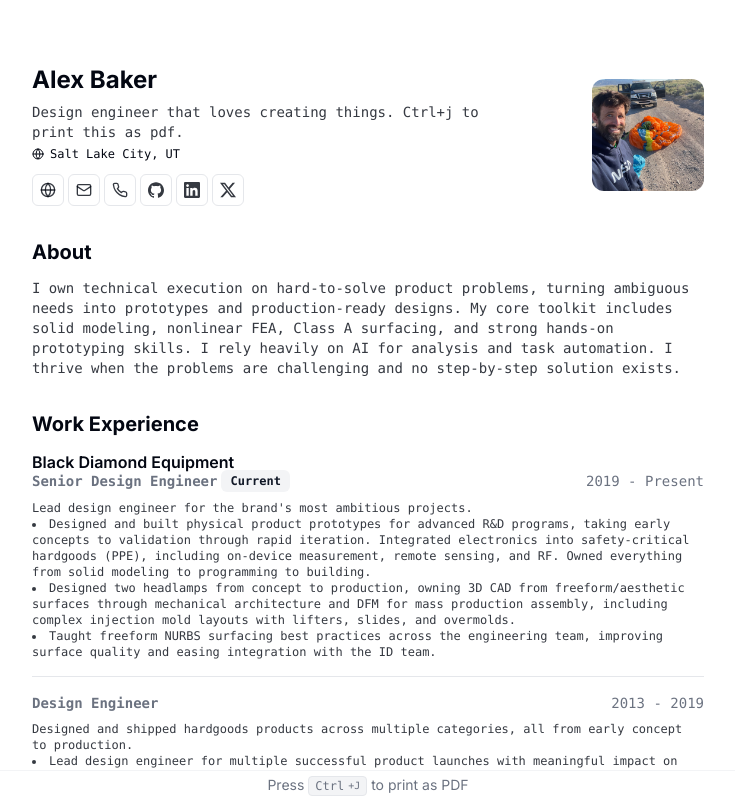
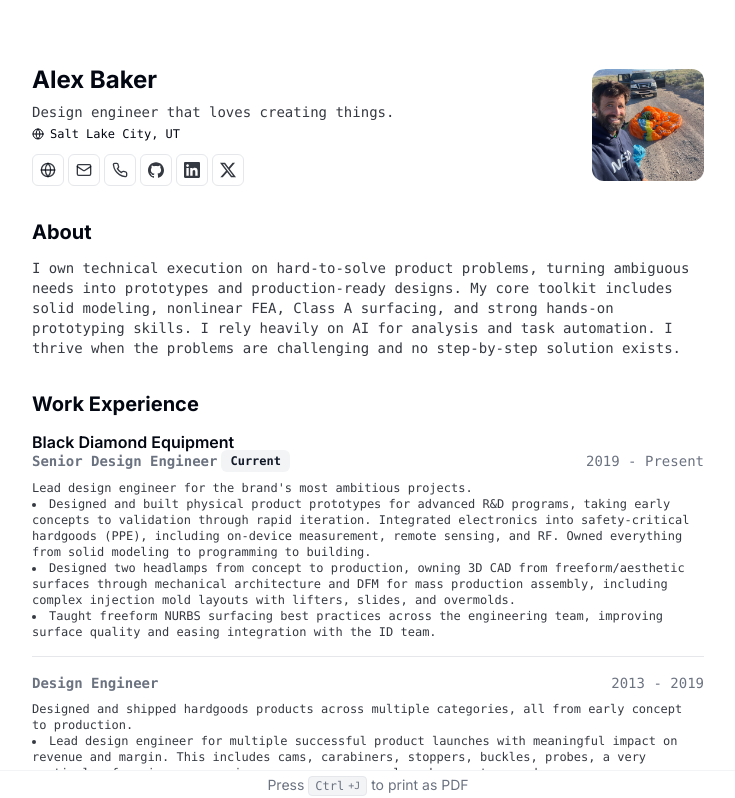
Before and after one commit to bakerjohnalex/resume, a Next.js app: page / in a window 1280 px wide. Shown: the top 798 px of the page, without its empty margins (272-1007 px from the left). Built offline with nearby package versions, Linux system fonts and the light colour scheme.

Commit message:
Update about section in resume-data
Removed extraneous text from the about section.

```diff
--- a/src/data/resume-data.tsx
+++ b/src/data/resume-data.tsx
@@ -5,7 +5,7 @@ export const RESUME_DATA: ResumeData = {
   initials: "AB",
   location: "Salt Lake City, UT",
   locationLink: "https://www.google.com/maps/place/saltlakecity",
-  about: "Design engineer that loves creating things.\nCtrl+j to print this as pdf.",
+  about: "Design engineer that loves creating things.",
   summary: (
     <>
       I own technical execution on hard-to-solve product problems, turning ambiguous needs into prototypes and production-ready designs. My core toolkit includes solid modeling, nonlinear FEA, Class A surfacing, and strong hands-on prototyping skills. I rely heavily on AI for analysis and task automation. I thrive when the problems are challenging and no step-by-step solution exists.
```
